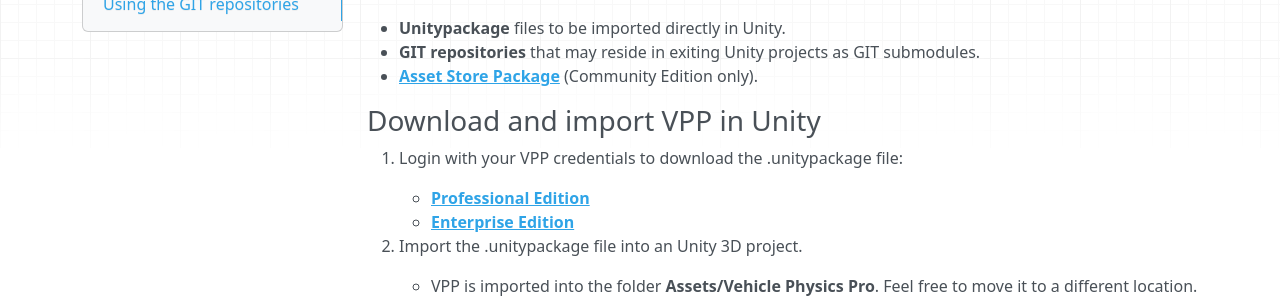
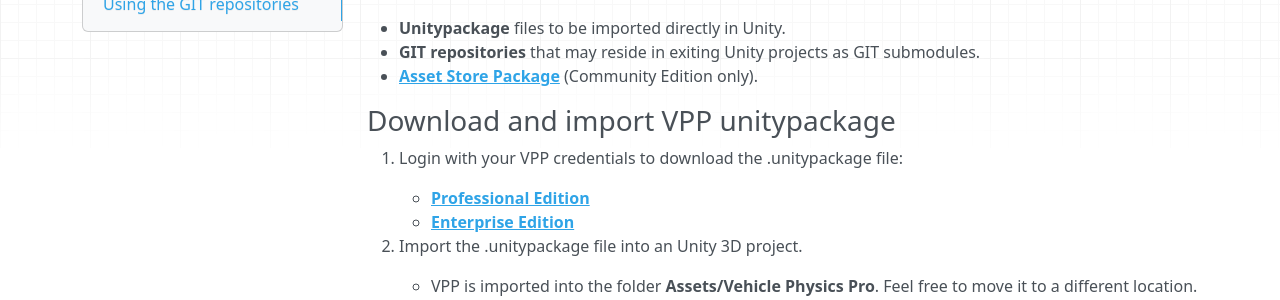
Before and after one commit to EdyJ/vehicle-physics-docs, an MkDocs documentation site: the page built from docs/user-guide/setting-up-vpp.md, in a window 1280 px wide and 900 px high. Shown: the part 158-458 px from the top of the window. Built offline with MkDocs 1.6.1, drawn with Linux system fonts in a browser that asks for light colours; nearby versions of some CDN libraries; library files that are not in the unit come from our copies.

Commit message:
Header clarified

```diff
--- a/docs/user-guide/setting-up-vpp.md
+++ b/docs/user-guide/setting-up-vpp.md
@@ -7,7 +7,7 @@
 - **GIT repositories** that may reside in exiting Unity projects as GIT submodules.
 - **[Asset Store Package](https://assetstore.unity.com/packages/tools/physics/vehicle-physics-pro-community-edition-153556)** (Community Edition only).
 
-### Download and import VPP in Unity
+### Download and import VPP unitypackage
 
 1. Login with your VPP credentials to download the .unitypackage file:
 
```
